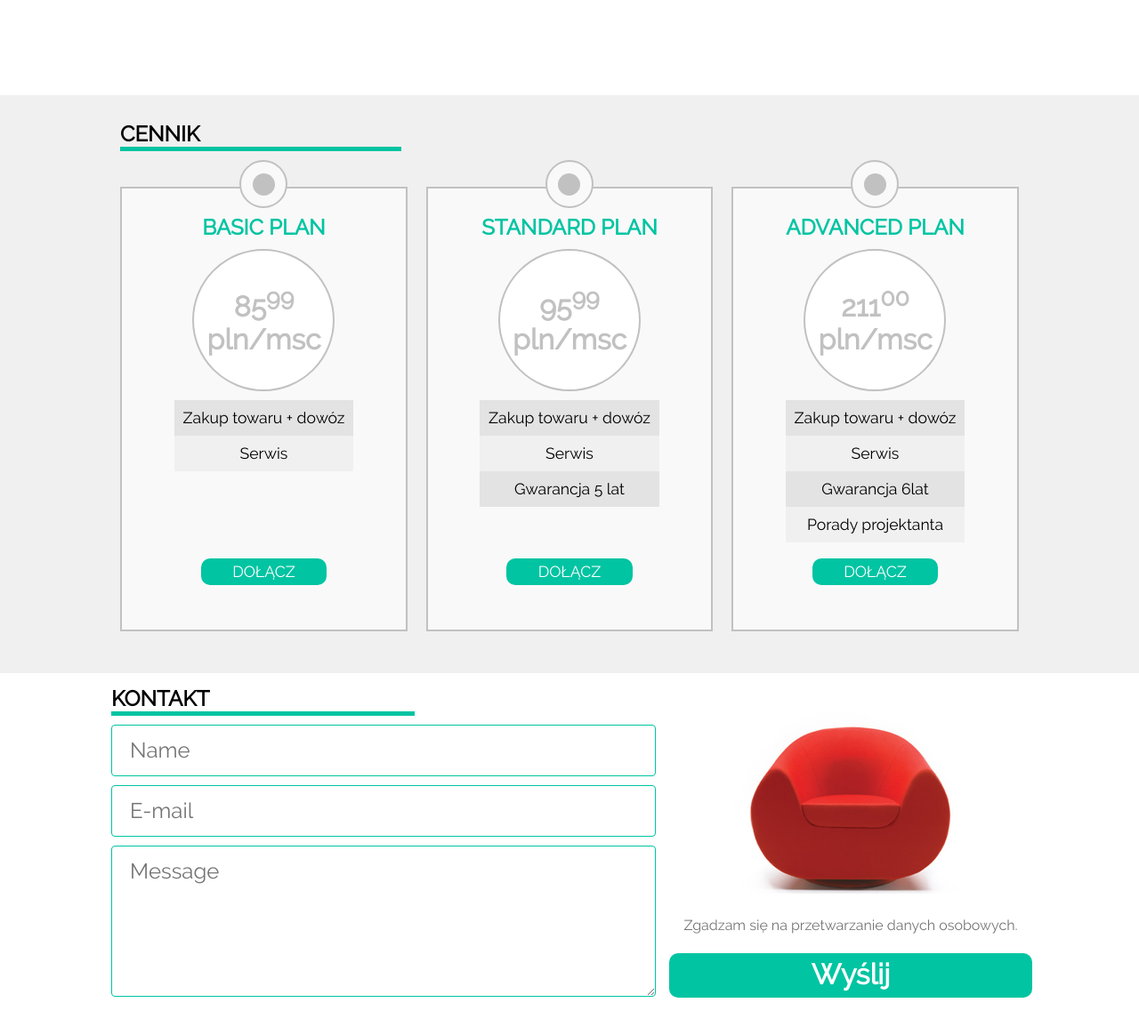
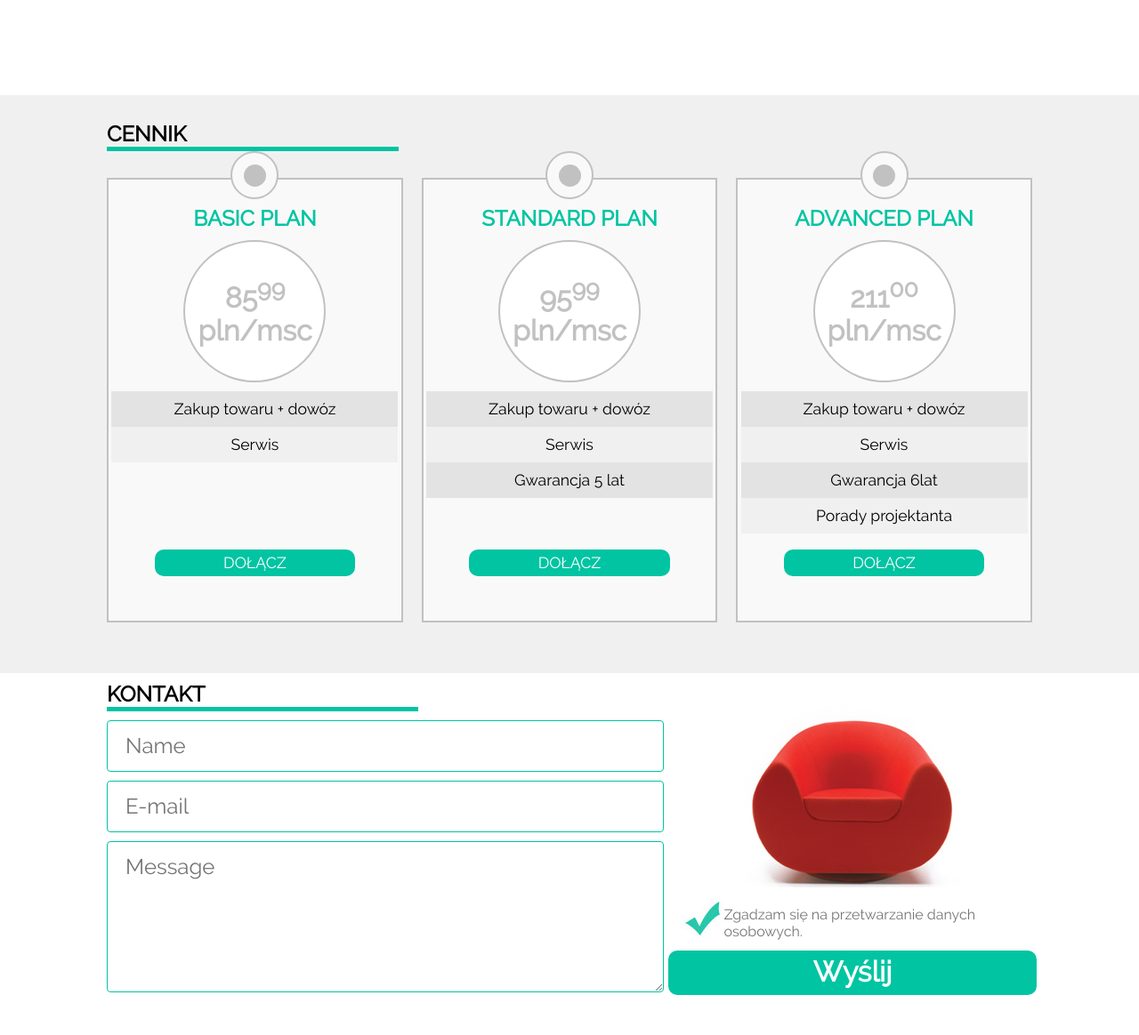
Before and after one commit to MagdaFronczyk/sit-on-chair-website, a plain HTML site: page index.html in a window 1280 px wide. Shown: the part 773-1937 px from the top of the page at 89% size. Drawn offline with Linux system fonts and the light colour scheme.

Commit message:
changed paddings and margins and added tick box picture

```diff
--- a/css/style.css
+++ b/css/style.css
@@ -77,7 +77,10 @@
 }
 
 body {
-  font-family: "ralewayregular", "ralewayblack";
+  font-family: "ralewayregular", "ralewayblack", "ralewaysemibold_italic",
+    "ralewaysemibold", "ralewayregular", "ralewaymedium_italic",
+    "ralewayextralight_italic", "ralewayextralight", "ralewayextrabold",
+    "ralewayblack_italic";
 }
 
 .content {
@@ -128,6 +131,14 @@ body {
   color: white;
   font-weight: 900;
 }
+
+.nav__link__logo {
+  text-decoration: none;
+  color: white;
+  font-weight: 900;
+  padding-left: 10px;
+}
+
 .nav__main__list__item {
   list-style-type: none;
   padding-left: 10px;
@@ -198,6 +209,7 @@ body {
   padding: 10px;
   color: white;
   font-size: 2rem;
+  margin: 0 auto;
 }
 
 .slider__article {
@@ -229,7 +241,8 @@ body {
 }
 
 .main-section__article1 {
-  padding: 5px;
+  padding-top: 5px;
+  padding-bottom: 5px;
   flex-basis: calc(33% - 20px); /* Czy to dobrze obliczone?*/
   background-image: url("../images/box1_img.jpg");
   background-size: cover;
@@ -248,7 +261,8 @@ body {
 }
 
 .main-section__article2 {
-  padding: 5px;
+  padding-top: 5px;
+  padding-bottom: 5px;
   flex-basis: calc(33% - 20px); /* Czy to dobrze obliczone?*/
   background-image: url("../images/box2_img.jpg");
   background-size: cover;
@@ -289,8 +303,9 @@ body {
 .price-list__articles {
   display: flex;
   justify-content: space-between;
-  padding: 5px;
-  margin: 10px;
+  padding-top: 5px;
+  padding-bottom: 5px;
+  /* margin: 10px; */
   position: relative;
 }
 
@@ -345,7 +360,6 @@ body {
   background-color: white;
   border-radius: 50%;
   border: 2px solid #c1c1c1;
-  /*flex-basis: 50%;*/
   color: #c1c1c1;
   font-size: 2rem;
   font-weight: 700;
@@ -361,9 +375,10 @@ body {
 }
 
 .price-list__heading {
-  margin: 20px;
+  margin-top: 20px;
+  margin-bottom: 10px;
   text-transform: uppercase;
-  padding: 30px 5px 5px 5px;
+  padding: 30px 5px 5px 10px;
 }
 
 .price-list__heading::after {
@@ -388,7 +403,7 @@ body {
 }
 
 .price-list__description__option {
-  padding: 10px;
+  padding: 10px 70px 10px 70px;
   font-size: 1.1rem;
 }
 
@@ -429,13 +444,13 @@ body {
 }
 
 .form__parts {
-  flex-basis: 60%;
-  margin: 10px;
+  flex-basis: calc(60% - 10px); /*czy dobrze obliczone*/
+  margin: 5px;
 }
 
 .form__agreement {
-  flex-basis: 40%;
-  margin: 10px;
+  flex-basis: calc(40% - 10px); /*czy dobrze obliczone*/
+  margin: 5px;
   display: flex;
   flex-direction: column;
   align-items: center;
@@ -469,7 +484,7 @@ body {
 }
 
 .form__agreement__statement {
-  padding: 5px;
+  padding: 5px 5px 0 5px;
   color: #757575;
 }
 
@@ -488,6 +503,18 @@ body {
   font-size: 2rem;
   font-weight: 700;
   padding-top: 5px; /* czy da się ładniej obliczyć? próbowałam calc(50%-25px) */
+}
+
+.form__agreement__agreement__img {
+  float: left;
+}
+
+.clearfix:after {
+  content: "";
+  visibility: hidden;
+  display: block;
+  height: 0;
+  clear: both;
 }
 
 .footer__container {
--- a/index.html
+++ b/index.html
@@ -17,7 +17,7 @@
 
     <header class="header">
         <nav class="nav content">
-            <a class="nav__link" href="">sit <span class="header__span">on</span> chair</a>
+            <a class="nav__link__logo" href="">sit <span class="header__span">on</span> chair</a>
             <ul class="nav__main">
                 <li class="nav__main__list__item">
                     <a class="nav__link" href="">o firmie</a>
@@ -170,7 +170,8 @@
                 <figure>
                     <img class="form__agreement__picture" src="images/red_chair.png" alt="">
                 </figure>
-                <div class="form__agrement__agreement">
+                <div class="form__agrement__agreement clearfix">
+                    <img class="form__agreement__agreement__img" src="./images/form_ok.jpg" alt="">
                     <p class="form__agreement__statement">Zgadzam się na przetwarzanie danych osobowych.</p>
                 </div>
                 <a class="form__agreement__link" href="">Wyślij</a>
@@ -181,16 +182,17 @@
     <!-- end of form -->
 
     <!-- footer -->
+
     <section class="footer__container">
         <footer class="footer content">
             <div class="footer__copyright">
                 <p class="footer__copyright__statemnet">Copyright 2018 | All rights resrved - Sit On Chair</p>
             </div>
             <div class="footer__media">
-                <i class="fab fa-pinterest"></i>
-                <i class="fab fa-vimeo"></i>
-                <i class="fab fa-flickr"></i>
-                <i class="fab fa-twitter-square"></i>
+                <a href=""><i class="fab fa-pinterest"></i></a>
+                <a href=""><i class="fab fa-vimeo"></i></a>
+                <a href=""><i class="fab fa-flickr"></i></a>
+                <a href=""><i class="fab fa-twitter-square"></i></a>
             </div>
             <div class="footer__logo">
                 <p>sit<span class="footer__logo__span">on</span>chair</p>
```
